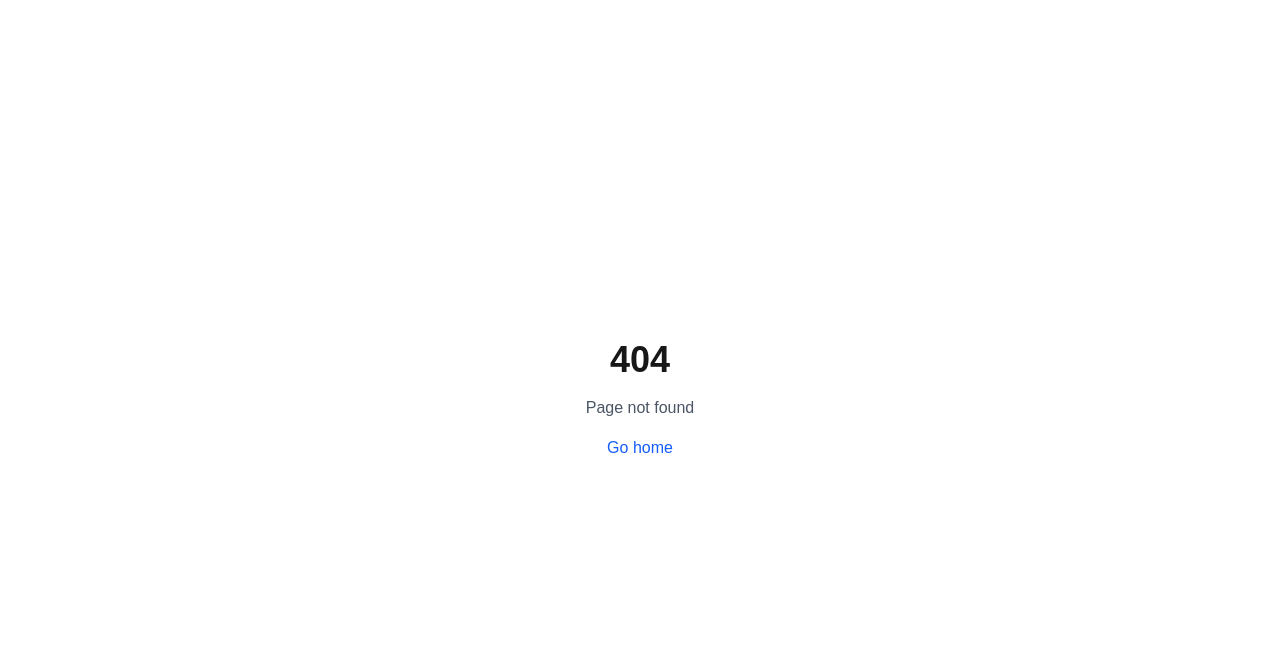
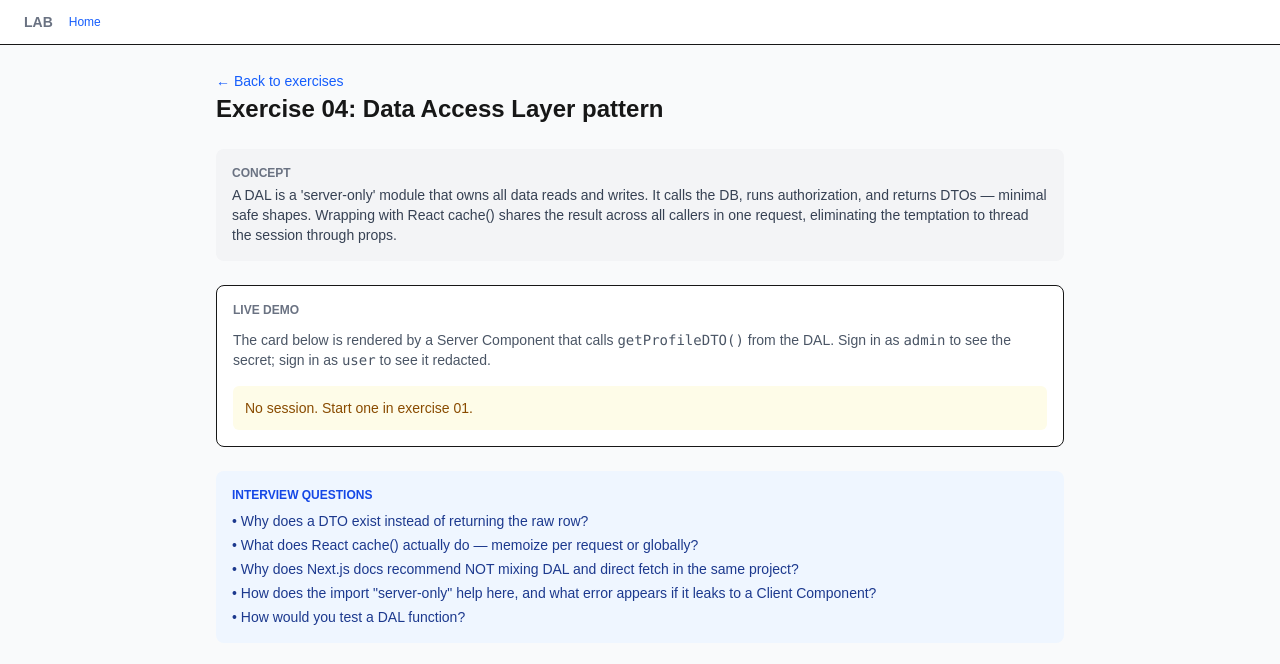
Before and after one commit to nguyentrongnam98/practice-nextjs, a Next.js app: page /lab/auth-rbac/04-dal in a window 1280 px wide. Before the commit this address had no page. Shown: the top 664 px of the page. Built offline with nearby package versions, Linux system fonts and the light colour scheme; no server answers.

Commit message:
feat(lab/auth-rbac): add 04-dal exercise

```diff
--- /dev/null
+++ b/src/app/lab/auth-rbac/04-dal/_components/ProfileCard.tsx
@@ -0,0 +1,33 @@
+import { getProfileDTO } from '../_dto'
+
+export async function ProfileCard() {
+  const profile = await getProfileDTO()
+
+  if (!profile) {
+    return (
+      <p className="rounded-md bg-yellow-50 p-3 text-sm text-yellow-800">
+        No session. Start one in exercise 01.
+      </p>
+    )
+  }
+
+  return (
+    <dl className="rounded-md border bg-white p-4 text-sm">
+      <Row label="Name" value={profile.name} />
+      <Row label="Email" value={profile.email} />
+      <Row label="Role" value={profile.role} />
+      <Row label="Team" value={profile.team} />
+      <Row label="Phone" value={profile.phone ?? '(redacted)'} />
+      <Row label="Secret" value={profile.secret ?? '(redacted — admin only)'} />
+    </dl>
+  )
+}
+
+function Row({ label, value }: { label: string; value: string }) {
+  return (
+    <div className="flex justify-between border-b py-1 last:border-0">
+      <dt className="text-gray-500">{label}</dt>
+      <dd className="font-mono">{value}</dd>
+    </div>
+  )
+}
--- /dev/null
+++ b/src/app/lab/auth-rbac/04-dal/_dto.ts
@@ -0,0 +1,45 @@
+import 'server-only'
+import { cache } from 'react'
+import { getSession } from '../_dal/session'
+import type { Role } from '../_dal/types'
+
+// Simulated database — in real life this would be a SQL/ORM call.
+const DB: Record<string, { id: string; phone: string; secret: string; team: 'platform' | 'product' }> = {
+  admin: { id: 'admin', phone: '+84-900-000-001', secret: 'TOP-SECRET-ADMIN', team: 'platform' },
+  user: { id: 'user', phone: '+84-900-000-002', secret: 'TOP-SECRET-USER', team: 'product' },
+}
+
+export type ProfileDTO = {
+  name: string
+  email: string
+  role: Role
+  // phone is privacy-gated
+  phone: string | null
+  // secret is admin-only
+  secret: string | null
+  team: string
+}
+
+// cache() means concurrent callers within the same request share one DB read.
+// This is the canonical DAL pattern from the Next.js Data Security guide.
+export const getProfileDTO = cache(async (): Promise<ProfileDTO | null> => {
+  const session = await getSession()
+  if (!session) return null
+
+  const row = DB[session.user.id]
+  if (!row) return null
+
+  // Authorization rules live in the DAL, not in the consumer.
+  // Phone: visible to self only (everyone is "self" in this mock).
+  // Secret: admins only.
+  const canSeeSecret = session.user.role === 'admin'
+
+  return {
+    name: session.user.name,
+    email: session.user.email,
+    role: session.user.role,
+    phone: row.phone, // would be gated by viewer-vs-target in a real app
+    secret: canSeeSecret ? row.secret : null,
+    team: row.team,
+  }
+})
--- /dev/null
+++ b/src/app/lab/auth-rbac/04-dal/page.tsx
@@ -0,0 +1,26 @@
+import { ExerciseLayout } from '@/app/lab/rsc/_components/ExerciseLayout'
+import { ProfileCard } from './_components/ProfileCard'
+
+export default function DalExercise() {
+  return (
+    <ExerciseLayout
+      number="04"
+      title="Data Access Layer pattern"
+      concept="A DAL is a 'server-only' module that owns all data reads and writes. It calls the DB, runs authorization, and returns DTOs — minimal safe shapes. Wrapping with React cache() shares the result across all callers in one request, eliminating the temptation to thread the session through props."
+      questions={[
+        'Why does a DTO exist instead of returning the raw row?',
+        'What does React cache() actually do — memoize per request or globally?',
+        'Why does Next.js docs recommend NOT mixing DAL and direct fetch in the same project?',
+        'How does the import "server-only" help here, and what error appears if it leaks to a Client Component?',
+        'How would you test a DAL function?',
+      ]}
+    >
+      <p className="mb-4 text-sm text-gray-600">
+        The card below is rendered by a Server Component that calls{' '}
+        <code>getProfileDTO()</code> from the DAL. Sign in as <code>admin</code> to see the secret;
+        sign in as <code>user</code> to see it redacted.
+      </p>
+      <ProfileCard />
+    </ExerciseLayout>
+  )
+}
```
